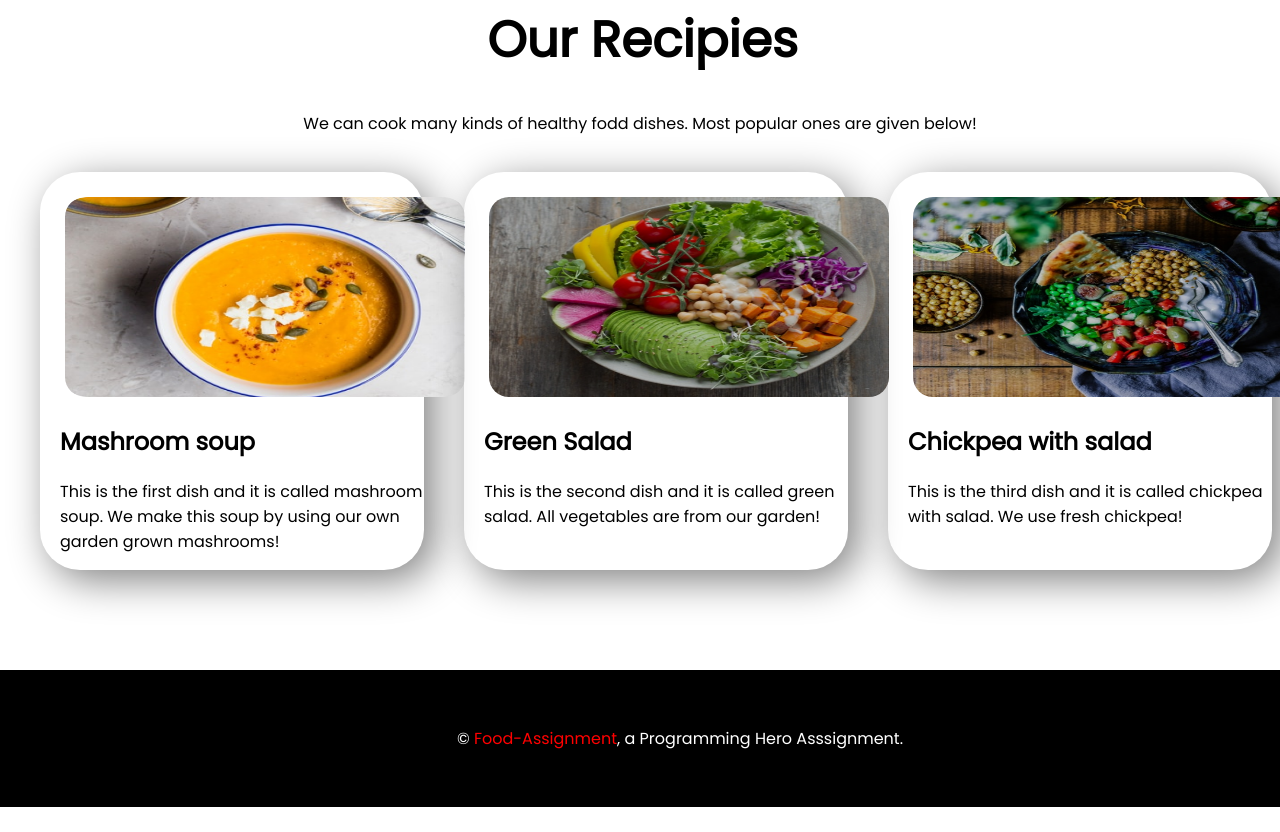
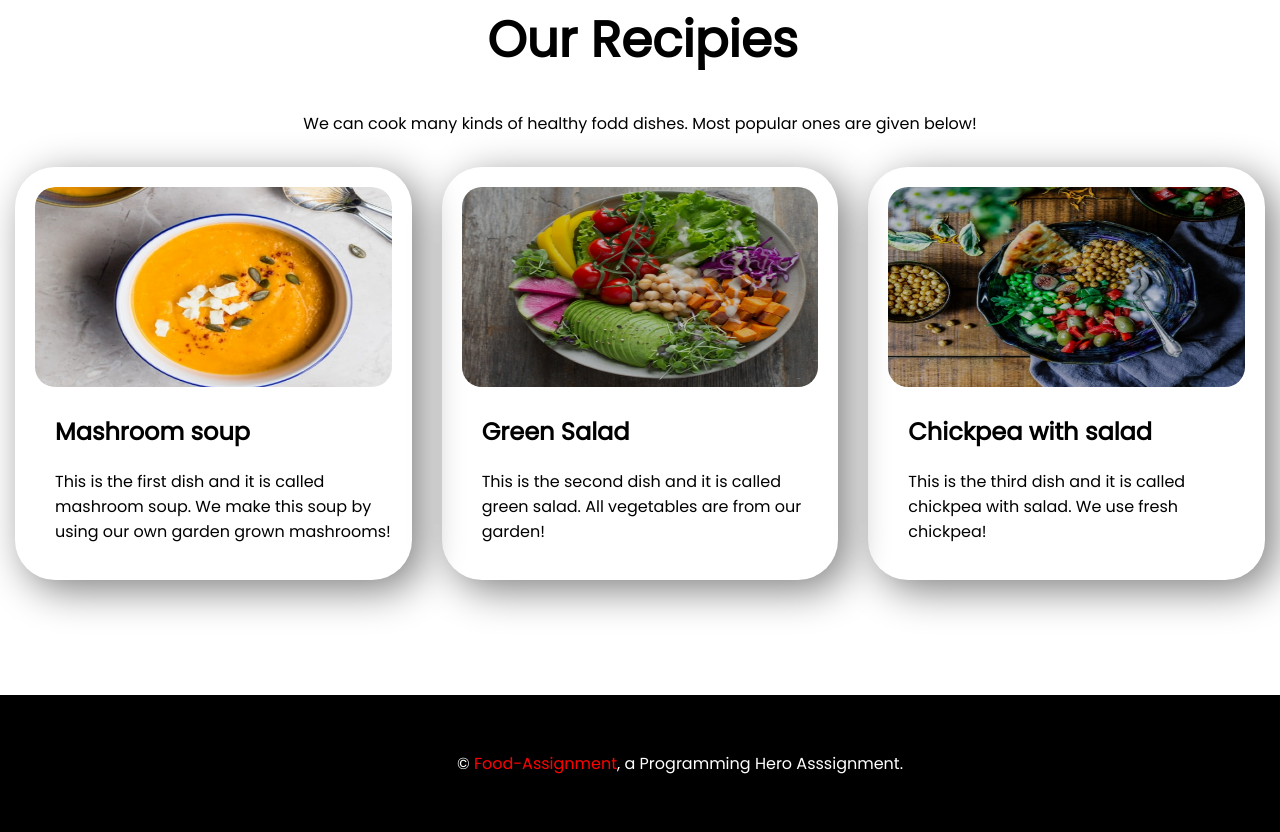
Before and after one commit to Eashan61/food-assignment, a plain HTML site: page index.html in a window 1280 px wide. Shown: the part 1315-2147 px from the top of the page. Before the commit the page ends 2122 px from the top, so only its background shows below. Drawn offline with Linux system fonts and the light colour scheme.

Commit message:
final product

```diff
--- a/style.css
+++ b/style.css
@@ -57,6 +57,7 @@ h2{
 .half-width img{
     height: 440px;
     width: 640px;
+    margin-left: 100px;
 
 
 }
@@ -90,17 +91,15 @@ h2{
 }
 
 .receipe-item{
-    margin-top: 20px;
+    margin: 15px;
     width: 30%;
-    margin-left: 40px;
+    padding: 20px;
     box-shadow: 10px 10px 40px gray;
     border-radius: 40px;
 }
 .one-dish{
-    width: 400px;
+    width: 100%;
     height: 200px;
-    margin-left: 25px;
-    margin-top: 25px;
     border-radius: 20px;
 
 }
```
